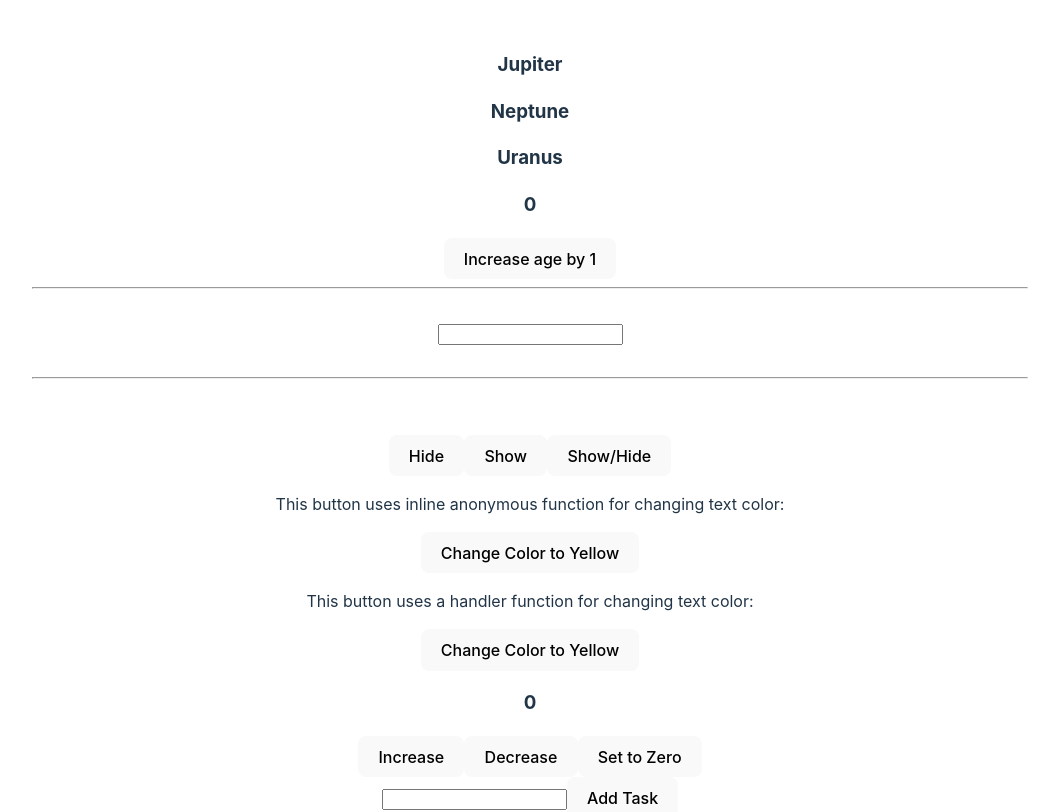
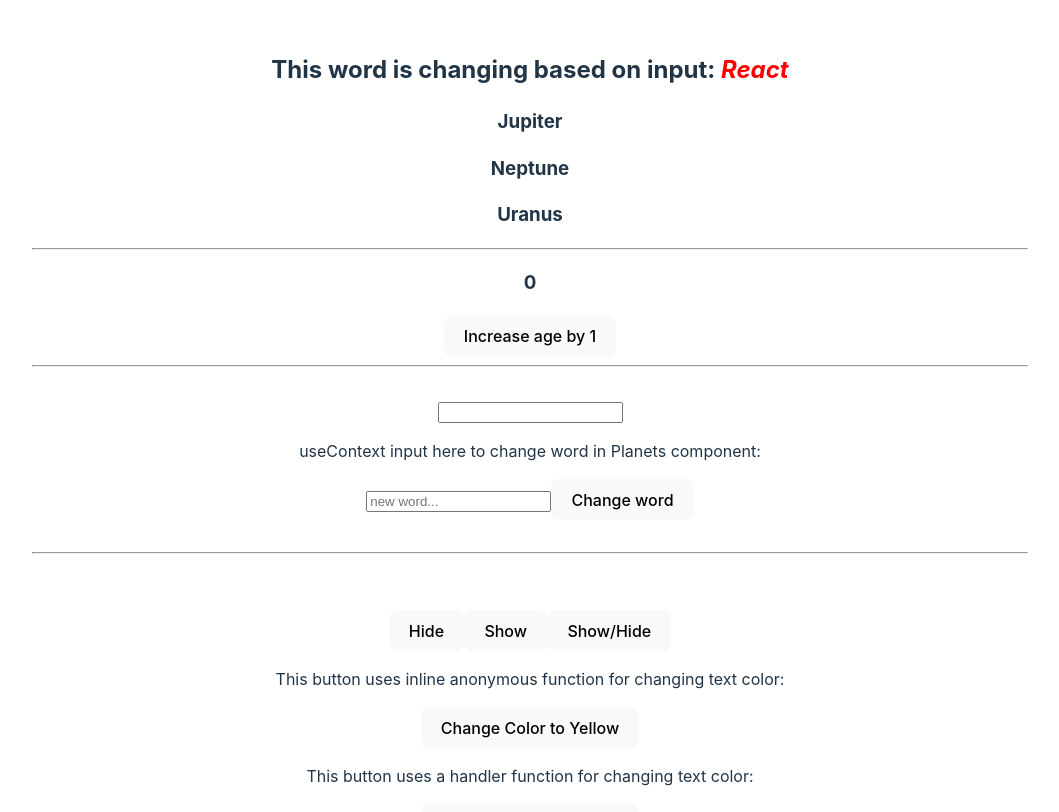
Before and after one commit to ejsadiarin/React-JS-Playground-App, a React (Vite) app: page / in a window 1280 px wide. Shown: the top 812 px of the page, without its empty margins (110-1169 px from the left). Built offline with nearby package versions, Linux system fonts and the light colour scheme.

Commit message:
added state management Context API useContext createContext

```diff
--- a/src/App.jsx
+++ b/src/App.jsx
@@ -1,4 +1,4 @@
-import { useState } from 'react'
+import { useState, createContext } from 'react'
 import reactLogo from './assets/react.svg'
 import './App.css'
 import { BrowserRouter, Routes, Route } from "react-router-dom";
@@ -7,10 +7,20 @@
 // TODO: make a UI that displays all the mini projects done so far
 // --> can be a Sidebar that has buttons to show Components (Planets, TodoList, etc.)
 // --> see Sidebar Component for the idea
+export const AppContext = createContext();
+
 function App() {
+  const [word, setWord] = useState("React");
+
   return (
     <div className="App">
-      <MainLayout />
+      <AppContext.Provider value={{word, setWord}}>
+        <BrowserRouter>
+          <Routes>
+            <Route path="/" element={<MainLayout />} />
+          </Routes>
+        </BrowserRouter>
+      </AppContext.Provider>
     </div>
   )
 }
--- a/src/Planets.jsx
+++ b/src/Planets.jsx
@@ -1,3 +1,6 @@
+import { useContext } from "react";
+import { AppContext } from "./App";
+
 export default function Planets() {
   const planets = [
     { name: "Mars", isGasPlanet: false },
@@ -8,8 +11,11 @@
     { name: "Uranus", isGasPlanet: true }
   ];
 
+  const { word } = useContext(AppContext);
+
   return (
     <div>
+      <h2>This word is changing based on input: <i style={{ color: "red" }}>{word}</i> </h2>
       {planets.map((planet, key ) =>
         planet.isGasPlanet &&
         <h3 key={key}>{planet.name}</h3>
--- a/src/TestFeat.jsx
+++ b/src/TestFeat.jsx
@@ -1,4 +1,5 @@
-import { useState } from "react";
+import { useContext, useState } from "react";
+import { AppContext } from "./App";
 
 function Counter() {
   const [age, setAge] = useState(0);
@@ -17,16 +18,26 @@
 
 function Input() {
   const [inputValue, setInputValue] = useState("");
+  const [newWord, setNewWord] = useState("");
+  const { setWord } = useContext(AppContext);
 
   function handleInputValue(e) {
     setInputValue(e.target.value);
     console.log(e.target.value);
   }
 
+
   return (
     <div>
       <input type="text" onChange={handleInputValue} />
       {inputValue}
+      <p>useContext input here to change word in Planets component:</p>
+      <input
+        type="text"
+        placeholder="new word..."
+        onChange={(e) => setNewWord(e.target.value)}
+      />
+      <button onClick={() => setWord(newWord)}>Change word</button>
     </div>
   )
 }
@@ -70,6 +81,7 @@
 
   return (
     <>
+    <hr />
     <Counter />
     <hr />
     <br />
```
